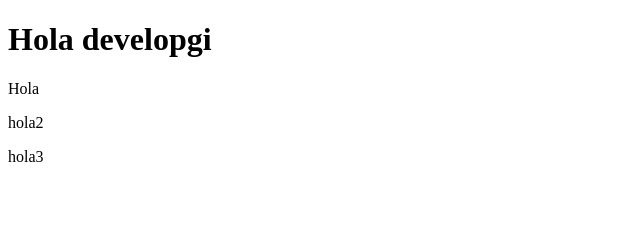
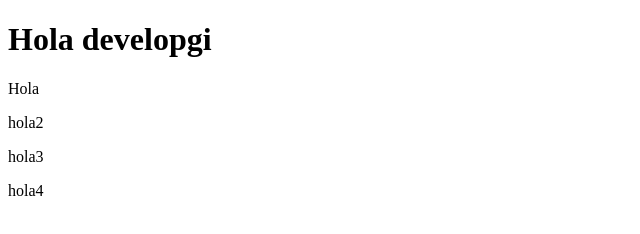
Before and after one commit to JavierPA3/Tarea-4.12.-Practica5.-Git.-Creando-ramas, a plain HTML site: page index.html in a window 1280 px wide. Shown: the full height of the page, 0-640 px from the left. Drawn offline with Linux system fonts and the light colour scheme.

Commit message:
feature1

```diff
--- a/index.html
+++ b/index.html
@@ -11,6 +11,8 @@
     <p>Hola</p>
     <P>hola2</P>
     <P>hola3</P>
+    <P>hola4</P>
+
 
 </body>
 </html>
```
